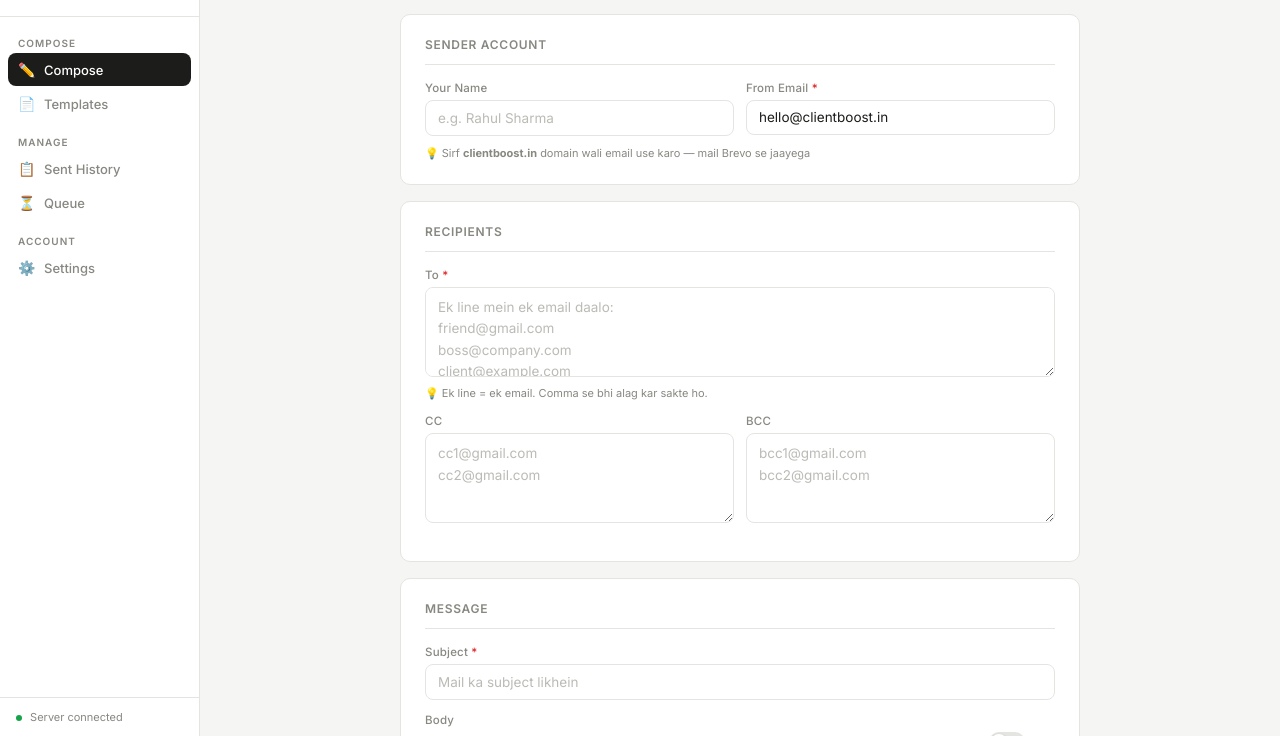
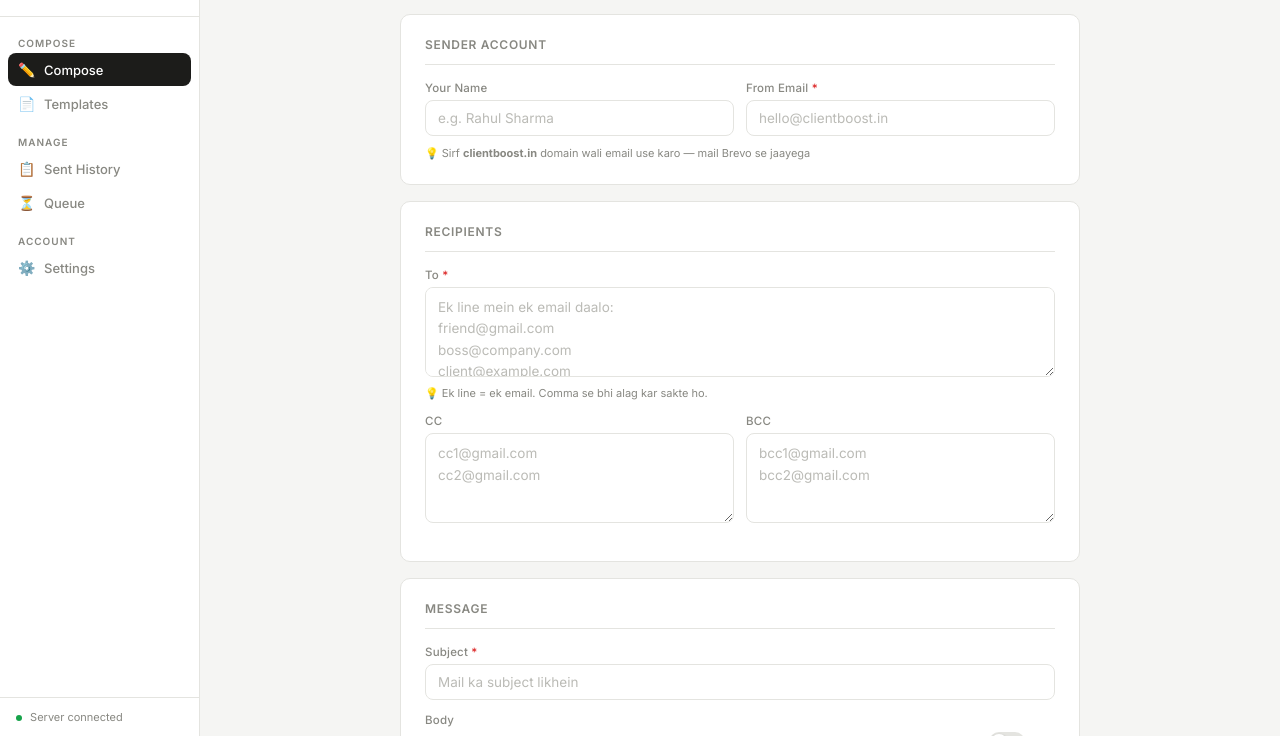
Before and after one commit to deepanshulodhi79-sudo/mail-sender.raaamaa, a website: page public/index.html in a window 1280 px wide. Shown: the part 64-800 px from the top of the page. Drawn offline with Linux system fonts and the light colour scheme.

Commit message:
Update index.html

```diff
--- a/public/index.html
+++ b/public/index.html
@@ -452,33 +452,7 @@ textarea{resize:vertical;min-height:90px;line-height:1.6}
           </div>
           <div class="field">
             <label>From Email <span style="color:var(--red)">*</span></label>
-            <select id="senderEmail">
-              <option value="hello@clientboost.in">hello@clientboost.in</option>
-              <option value="info@clientboost.in">info@clientboost.in</option>
-              <option value="support@clientboost.in">support@clientboost.in</option>
-              <option value="sales@clientboost.in">sales@clientboost.in</option>
-              <option value="contact@clientboost.in">contact@clientboost.in</option>
-              <option value="admin@clientboost.in">admin@clientboost.in</option>
-              <option value="team@clientboost.in">team@clientboost.in</option>
-              <option value="business@clientboost.in">business@clientboost.in</option>
-              <option value="marketing@clientboost.in">marketing@clientboost.in</option>
-              <option value="service@clientboost.in">service@clientboost.in</option>
-              <option value="help@clientboost.in">help@clientboost.in</option>
-              <option value="enquiry@clientboost.in">enquiry@clientboost.in</option>
-              <option value="work@clientboost.in">work@clientboost.in</option>
-              <option value="office@clientboost.in">office@clientboost.in</option>
-              <option value="mail@clientboost.in">mail@clientboost.in</option>
-              <option value="connect@clientboost.in">connect@clientboost.in</option>
-              <option value="network@clientboost.in">network@clientboost.in</option>
-              <option value="growth@clientboost.in">growth@clientboost.in</option>
-              <option value="boost@clientboost.in">boost@clientboost.in</option>
-              <option value="client@clientboost.in">client@clientboost.in</option>
-              <option value="partner@clientboost.in">partner@clientboost.in</option>
-              <option value="media@clientboost.in">media@clientboost.in</option>
-              <option value="outreach@clientboost.in">outreach@clientboost.in</option>
-              <option value="digital@clientboost.in">digital@clientboost.in</option>
-              <option value="agency@clientboost.in">agency@clientboost.in</option>
-            </select>
+            <input id="senderEmail" type="email" placeholder="hello@clientboost.in"/>
           </div>
         </div>
         <div class="field-hint" style="margin-top:-4px">
```
